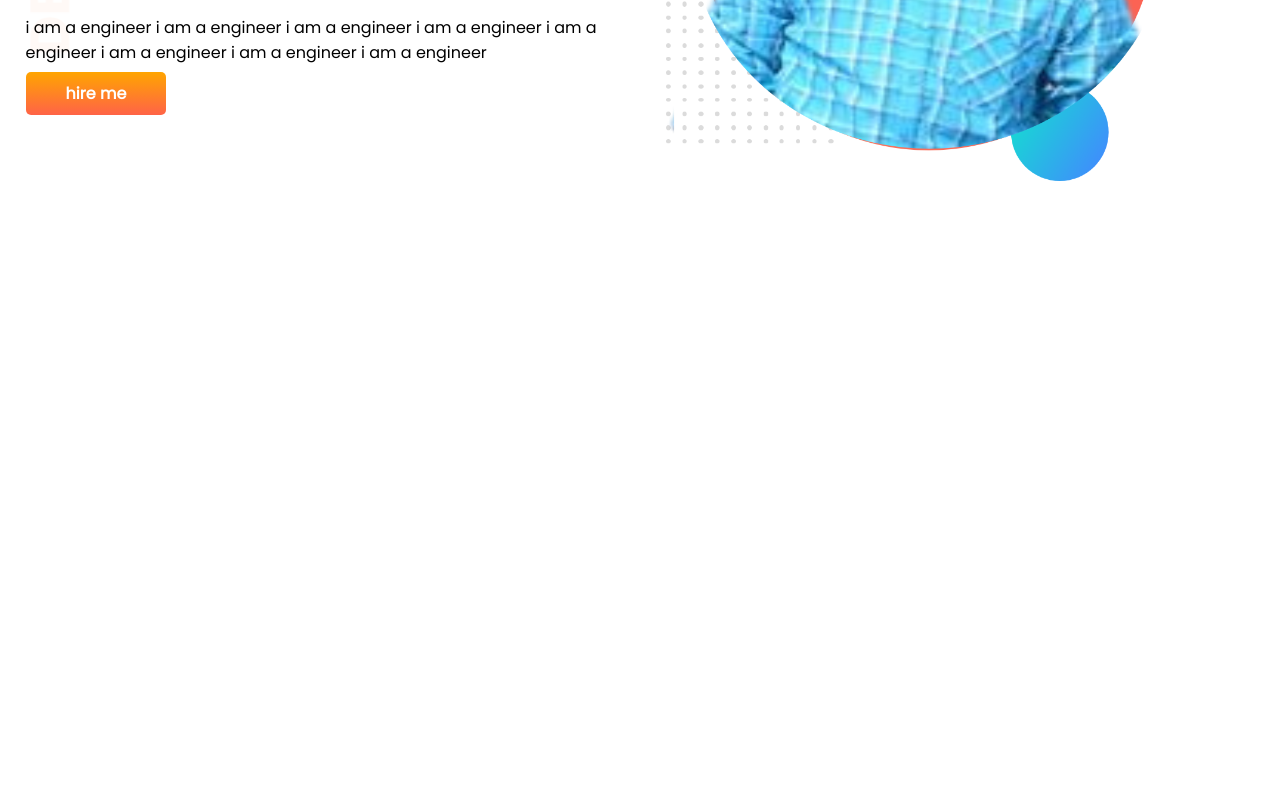
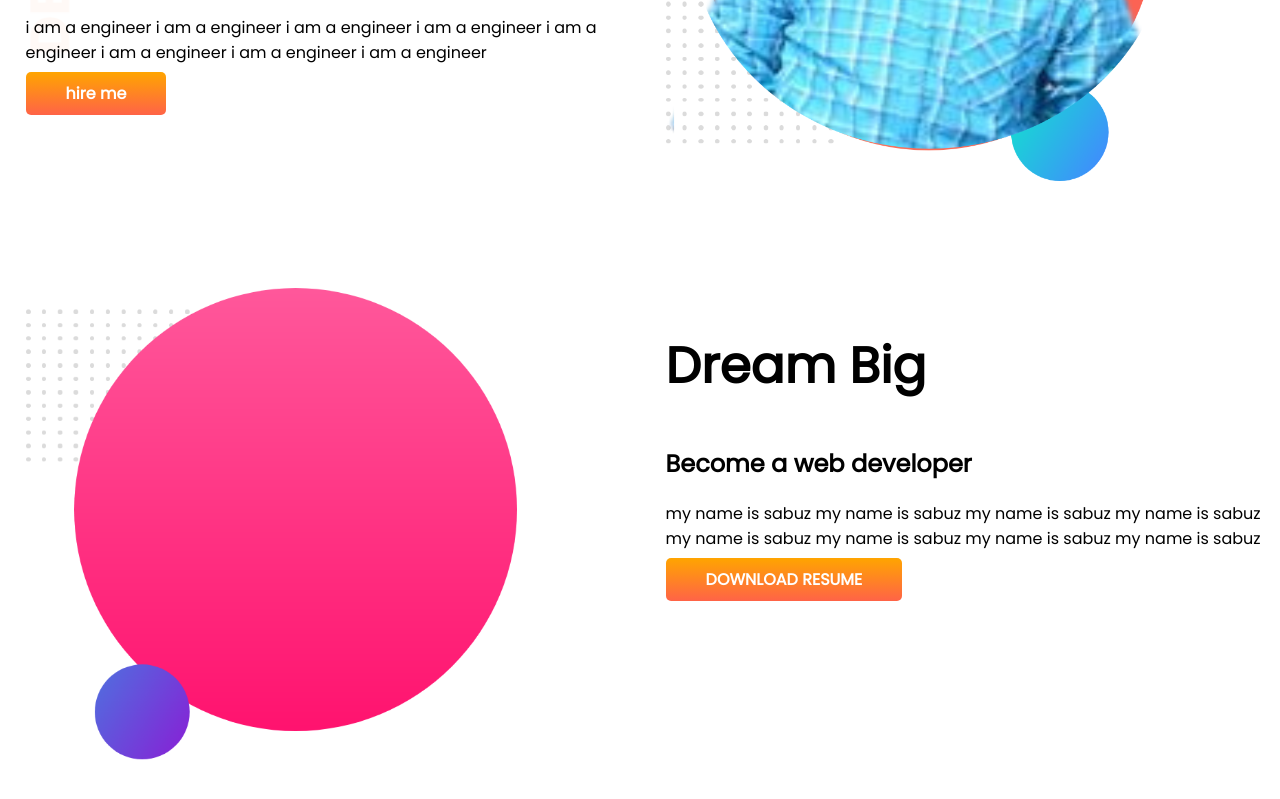
Before and after one commit to sabuz97/sabuz-dream, a plain HTML site: page index.html in a window 1280 px wide. Shown: the part 307-1106 px from the top of the page. Before the commit the page ends 800 px from the top, so only its background shows below. Drawn offline with Linux system fonts and the light colour scheme.

Commit message:
dream big

```diff
--- a/index.html
+++ b/index.html
@@ -27,7 +27,20 @@
             <img src="images/my-bg.png" alt="">
         </div>
     </section>
+    <section class="dream-big">
+        <div class="half-width">
+            <img src="images/my-bg2.png" alt="">
+        </div>
+        <div class="half-width">
+            <h1>Dream Big</h1>
+            <h2>Become a web developer</h2>
+            <p>my name is sabuz my name is sabuz my name is sabuz my name is sabuz my name is sabuz my name is sabuz my
+                name is sabuz my name is sabuz</p>
+            <a class="link-button" target="-blank" href="">DOWNLOAD RESUME</a>
+        </div>
 
+
+    </section>
 
 
 
--- a/style.css
+++ b/style.css
@@ -15,6 +15,7 @@ h1 {
 
 section {
     display: flex;
+    margin-bottom: 100px;
 }
 
 .half-width {
```
